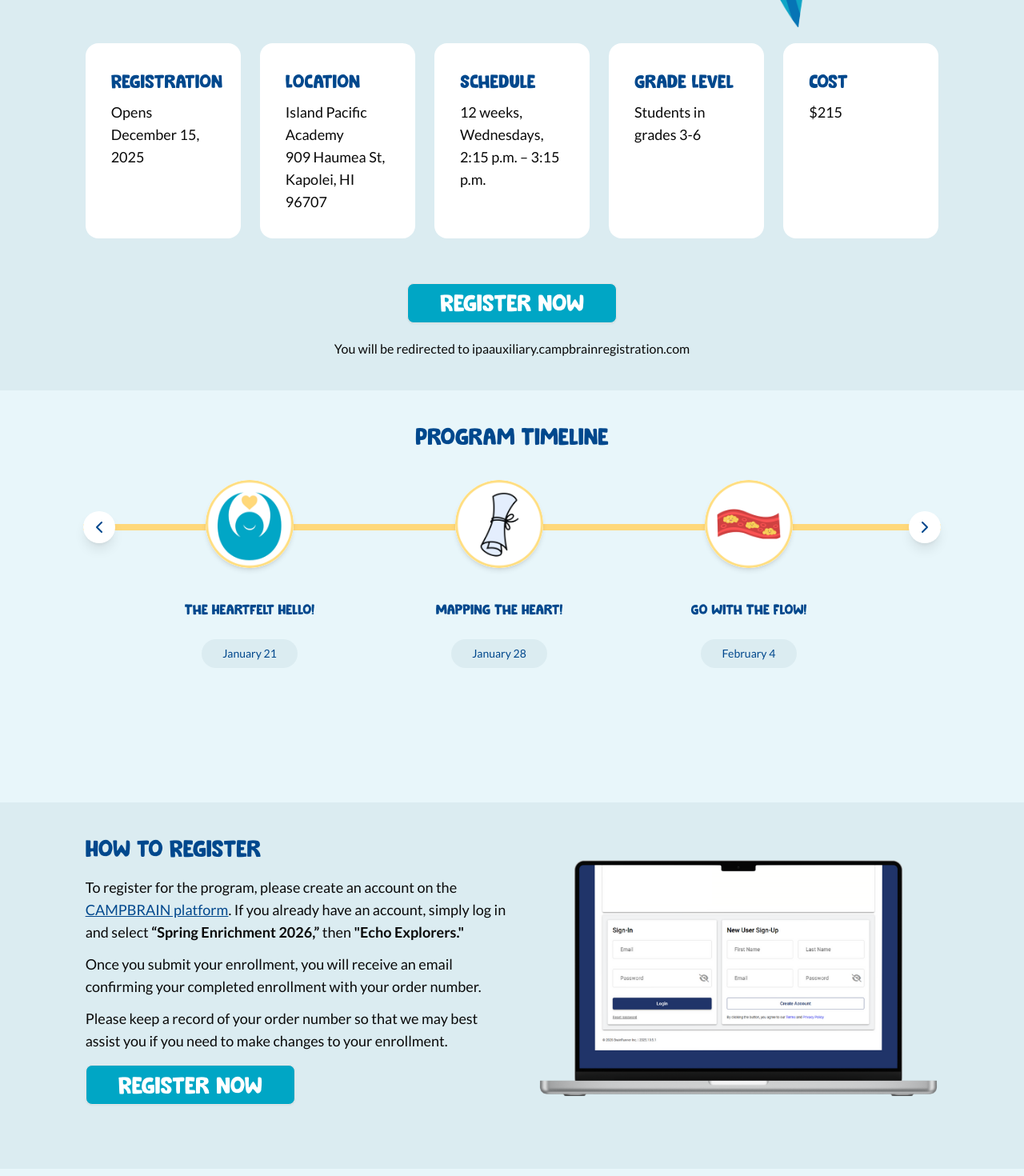
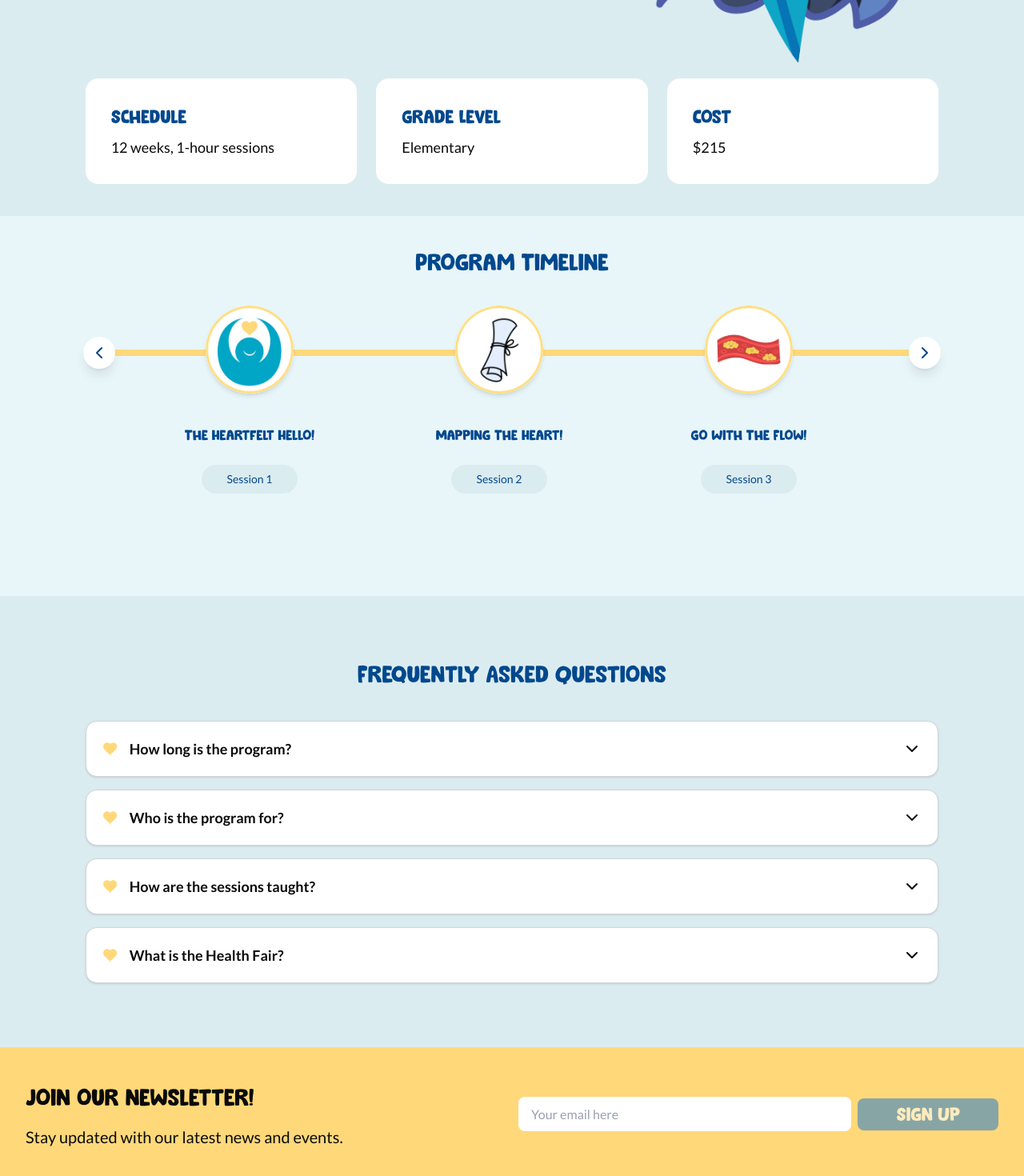
Before and after one commit to ganning127/echo_website, a Next.js app: page /program/echo-explorers in a window 1280 px wide. Shown: the part 900-2370 px from the top of the page at 80% size. Built offline with nearby package versions, Linux system fonts and the light colour scheme.

Commit message:
Echo Explorers Edits
Made the page with more generalized info for future program partners

```diff
--- a/src/app/program/echo-explorers/page.tsx
+++ b/src/app/program/echo-explorers/page.tsx
@@ -2,7 +2,6 @@ import { NavBar } from "@/components/NavBar";
 import { Suspense } from "react";
 import { Footer } from "@/components/Footer";
 import { Metadata } from "next";
-import { Button } from "@/components/ui/button";
 import Image from "next/image";
 import { ExplorersTimeline } from "@/components/Explorers Timeline/explorersTimeline";
 import FAQSection from "@/components/Echo Explorers FAQ/FAQ";
@@ -27,10 +26,15 @@ export default function EchoExplorers() {
         <NavBar />
       </nav>
       <Suspense fallback={<div>Loading...</div>}>
-        <div className="bg-[#00488D]">
-          <h1 className="text-5xl text-white pb-10 mx-auto text-center pt-12 sm:pt-10">
-            ECHO Explorers Program
-          </h1>
+        <div className="bg-[#00488D] text-white pb-10 mx-auto text-center pt-12 sm:pt-10 gap-5">
+          <h1 className="text-5xl ">ECHO Explorers Program</h1>
+          <p className="pt-5">
+            Contact us at{" "}
+            <a href="mailto:info@EdEcho.org" className="underline">
+              info@EdEcho.org
+            </a>{" "}
+            to bring the ECHO Explorers program to your school or community
+          </p>
         </div>
         <div className="bg-[#DBECF1]">
           <section className="bg-[#DBECF1] w-5/6 max-w-6xl mx-auto grid grid-cols-1 md:grid-cols-3 pt-10 px-5 sm:px-0 items-center">
@@ -40,9 +44,8 @@ export default function EchoExplorers() {
               </h3>
               <br></br>
               <p className="text-gray-700 leading-relaxed mb-4 text-xl">
-                For 12-weeks, Explorers will learn heart-healthy habits and they
-                will see how to utilize this knowledge to help themselves and
-                others.
+                Explorers will learn heart-healthy habits and they will see how
+                to utilize this knowledge to help themselves and others.
               </p>
               <p className="text-gray-700 leading-relaxed mb-4 text-xl">
                 {" "}
@@ -74,26 +77,15 @@ export default function EchoExplorers() {
             </div>
           </section>
 
-          <section className="w-5/6 max-w-6xl mx-auto grid grid-cols-1 lg:grid-cols-3 xl:grid-cols-5 gap-6 px-5 sm:px-0">
-            <div className="bg-white  rounded-2xl p-8 transition delay-150 duration-300 ease-in-out hover:-translate-y-1 hover:scale-105">
-              <h3 className="text-2xl  text-[#00488D] mb-2">Registration</h3>
-              <p className="text-lg">Opens December 15, 2025</p>
-            </div>
-
-            <div className="bg-white  rounded-2xl p-8 transition delay-150 duration-300 ease-in-out hover:-translate-y-1 hover:scale-105">
-              <h3 className="text-2xl text-[#00488D] mb-2">Location</h3>
-              <p className="text-lg">Island Pacific Academy</p>
-              <p className="text-lg">909 Haumea St, Kapolei, HI 96707</p>
-            </div>
+          <section className="w-5/6 max-w-6xl mx-auto grid grid-cols-1 lg:grid-cols-3 xl:grid-cols-3 gap-6 px-5 pb-10 sm:px-0">
             <div className="bg-white  rounded-2xl p-8 transition delay-150 duration-300 ease-in-out hover:-translate-y-1 hover:scale-105">
               <h3 className="text-2xl text-[#00488D] mb-2">Schedule</h3>
-              <p className="text-lg">12 weeks, Wednesdays,</p>
-              <p className="text-lg">2:15 p.m. – 3:15 p.m.</p>
+              <p className="text-lg">12 weeks, 1-hour sessions</p>
             </div>
 
             <div className="bg-white  rounded-2xl p-8 transition delay-150 duration-300 ease-in-out hover:-translate-y-1 hover:scale-105">
               <h3 className="text-2xl  text-[#00488D] mb-2">Grade Level</h3>
-              <p className="text-lg">Students in grades 3-6</p>
+              <p className="text-lg">Elementary</p>
             </div>
 
             <div className="bg-white  rounded-2xl p-8 transition delay-150 duration-300 ease-in-out hover:-translate-y-1 hover:scale-105">
@@ -101,79 +93,12 @@ export default function EchoExplorers() {
               <p className="text-lg">$215</p>
             </div>
           </section>
-          <div className="mx-auto text-center mt-10 pb-10">
-            <a
-              className="mx-auto text-center"
-              href="https://ipaauxiliary.campbrainregistration.com/"
-              target="_blank"
-            >
-              <Button
-                variant="outline"
-                className=" transition delay-150 duration-300 ease-in-out hover:-translate-y-1 hover:scale-105 mt-4 text-[30px] px-10 py-6 hover:text-white hover:bg-[#00488D] bg-[#00A6C5] text-white font-heading"
-              >
-                Register Now
-              </Button>
-            </a>
-            <p className="pt-5">
-              You will be redirected to ipaauxiliary.campbrainregistration.com
-            </p>
-          </div>
 
           <div className="bg-[#E8F6FA]">
-            <section className=" mx-auto py-10 px-10 max-w-6xl">
+            <section className=" mx-auto pt-10 px-10 max-w-6xl">
               <ExplorersTimeline />
             </section>
           </div>
-          <section className="w-5/6 max-w-6xl mx-auto grid grid-cols-1 md:grid-cols-4 gap-1 py-10 px-5 sm:px-0">
-            <div className="col-span-2">
-              <h2 className="text-3xl text-[#00488D] mb-4">How to Register</h2>
-              <p className="mb-3 text-lg">
-                To register for the program, please create an account on the{" "}
-                <a
-                  className="text-[#00488D] underline"
-                  href="https://ipaauxiliary.campbrainregistration.com/"
-                >
-                  CAMPBRAIN platform
-                </a>
-                . If you already have an account, simply log in and select{" "}
-                <b>“Spring Enrichment 2026,”</b> then{" "}
-                <b>&quot;Echo Explorers.&quot;</b>
-              </p>
-              <p className="text-lg mb-3">
-                Once you submit your enrollment, you will receive an email
-                confirming your completed enrollment with your order number.
-              </p>
-
-              <p className="text-lg">
-                Please keep a record of your order number so that we may best
-                assist you if you need to make changes to your enrollment.
-              </p>
-
-              <div className="sm:m-0 mx-auto sm:text-left text-center mt-10 pb-10">
-                <a
-                  className="mx-auto text-center"
-                  href="https://ipaauxiliary.campbrainregistration.com/"
-                  target="_blank"
-                >
-                  <Button
-                    variant="outline"
-                    className=" transition delay-150 duration-300 ease-in-out hover:-translate-y-1 hover:scale-105 mt-4 text-[30px] px-10 py-6 hover:text-white hover:bg-[#00488D] bg-[#00A6C5] text-white font-heading"
-                  >
-                    Register Now
-                  </Button>
-                </a>
-              </div>
-            </div>
-            <div className="col-span-2 flex justify-end">
-              <Image
-                src="/Echo_Explorers_Program_Registration.png"
-                alt="Registration"
-                width={535}
-                height={285}
-                className="pb-5 w-full max-w-[500px] h-auto object-contain"
-              />
-            </div>
-          </section>
           <section>
             <FAQSection></FAQSection>
           </section>
--- a/src/components/Echo Explorers FAQ/FAQ.tsx
+++ b/src/components/Echo Explorers FAQ/FAQ.tsx
@@ -1,77 +1,30 @@
 import Accordion from "../ui/Accordion";
-import { Button } from "../ui/button";
 
 export default function FAQSection() {
   const faq = [
     {
-      question: "Who can participate? ",
-      answer: "The program is open to students in grades 3 to 6.",
+      question: "How long is the program? ",
+      answer: "The program consists of 12 sessions, each lasting 60 minutes.",
     },
     {
-      question: "Can only IPA students participate? ",
-      answer: "No. Students in grades 3–6 from any school may register.",
+      question: "Who is the program for?",
+      answer:
+        "This program is designed for children (Explorers) who want to learn how to take care of their bodies, minds, and hearts while becoming leaders in their community.",
     },
     {
-      question: "How can I register for ECHO Explorers? ",
-      answer: (
-        <div className="space-y-4">
-          <p>
-            <strong>1.</strong> Create an account on the CampBrain platform, or
-            log in if you already have one.
-          </p>
-
-          <p>
-            <strong>2.</strong> Select “Spring Enrichment 2026.”
-          </p>
-
-          <p>
-            <strong>3.</strong> Select “Echo Explorers.”
-          </p>
-          <p>
-            <strong>4.</strong> Complete and submit your enrollment.
-          </p>
-          <p>
-            <strong>5.</strong> You will receive an email confirming your
-            enrollment with an order number—please keep this for your records.
-          </p>
-
-          <p>
-            Register here:{" "}
-            <a
-              href="https://ipaauxiliary.campbrainregistration.com/"
-              className="text-blue-600 underline font-medium"
-              target="_blank"
-            >
-              https://ipaauxiliary.campbrainregistration.com/
-            </a>
-          </p>
-        </div>
-      ),
+      question: "How are the sessions taught? ",
+      answer:
+        "Sessions are highly interactive and include games, group discussions, hands-on activities, and creative projects to keep Explorers engaged and excited to learn.",
     },
     {
-      question: "When does the program take place?",
+      question: "What is the Health Fair? ",
       answer:
-        "Classes are held on Wednesdays from 2:15–3:15 pm for 12 weeks. There will be no class on March 18 (Spring Break).",
-    },
-    {
-      question: "Is the heart health fair open to the public?",
-      answer:
-        "Yes! Families, students, and community members will be invited. More details coming soon.",
-    },
-    {
-      question: "What is the pick- up procedure? ",
-      answer:
-        "Students in IPA’s Extended Day program will be taken to their Extended Day rooms at 3:15 pm. Students who are not in Extended Day must be picked up right after class. IPA offers a 10-minute grace period; after that, students will be checked into Extended Day and a $35 drop-in fee will be applied.",
-    },
-    {
-      question: "How much does the program cost? ",
-      answer:
-        "The cost is $215 for the 12-week program, payable to IPA through CampBrain. ",
+        "At the end of the program, Explorers will organize and host their own Heart Health Fair, giving them the opportunity to showcase what they’ve learned and practice leadership skills.",
     },
   ];
 
   return (
-    <section className="py-20 bg-[#E8F6FA] px-5 sm:px-0">
+    <section className="py-20 bg-[#dbecf1] px-5 sm:px-0">
       <div className="max-w-6xl w-5/6 mx-auto">
         <div className="max-w-6xl mx-auto">
           <h2 className="text-3xl text-center mb-10 text-[#00488D]">
@@ -79,24 +32,6 @@ export default function FAQSection() {
           </h2>
           <Accordion items={faq} />
         </div>
-        <div className="mx-auto text-center mt-10">
-          <a
-            className="mx-auto text-center"
-            href="https://ipaauxiliary.campbrainregistration.com/"
-            target="_blank"
-          >
-            <Button
-              variant="outline"
-              className="mt-4 text-[30px] px-10 py-6 hover:text-white hover:bg-[#00488D] bg-[#00A6C5] text-white font-heading"
-            >
-              Register Now
-            </Button>
-          </a>
-
-          <p className="pt-5">
-            You will be redirected to ipaauxiliary.campbrainregistration.com
-          </p>
-        </div>
       </div>
     </section>
   );
--- a/src/components/Explorers Timeline/explorersTimeline.tsx
+++ b/src/components/Explorers Timeline/explorersTimeline.tsx
@@ -11,7 +11,7 @@ const weeks = [
     subtitle: "The Heartfelt Hello! ",
     info: "Welcome Explorers to your adventure! On this quest, you will get to know your fellow Explorers and their hearts!",
     imgSrc: "/ExplorerTimeline/week1.png",
-    date: "January 21",
+    date: "Session 1",
   },
   {
     number: 2,
@@ -19,7 +19,7 @@ const weeks = [
     subtitle: "Mapping The Heart! ",
     info: "Explorers will discover their maps which will guide them through the chambers of their hearts.",
     imgSrc: "/ExplorerTimeline/week2.png",
-    date: "January 28",
+    date: "Session 2",
   },
   {
     number: 3,
@@ -39,7 +39,7 @@ const weeks = [
       </>
     ),
     imgSrc: "/ExplorerTimeline/week3.png",
-    date: "February 4",
+    date: "Session 3",
   },
   {
     number: 4,
@@ -47,7 +47,7 @@ const weeks = [
     subtitle: "Mind-Well! ",
     info: "Explorers will discover their mind-heart connections.",
     imgSrc: "/ExplorerTimeline/week4.png",
-    date: "February 11",
+    date: "Session 4",
   },
   {
     number: 5,
@@ -55,7 +55,7 @@ const weeks = [
     subtitle: "Eat-Well! ",
     info: "Explorers will learn how to best fuel their hearts.",
     imgSrc: "/ExplorerTimeline/week5.png",
-    date: "February 18",
+    date: "Session 5",
   },
   {
     number: 6,
@@ -63,7 +63,7 @@ const weeks = [
     subtitle: "Rest-Well! ",
     info: "Explorers will learn how to recharge and rejuvenate their hearts.",
     imgSrc: "/ExplorerTimeline/week6.png",
-    date: "February 25",
+    date: "Session 6",
   },
   {
     number: 7,
@@ -71,7 +71,7 @@ const weeks = [
     subtitle: "Move-Well! ",
     info: "Beyond the four walls of the classroom, Explorers will learn the four squares of Echo’s favorite outdoor game.",
     imgSrc: "/ExplorerTimeline/week7.png",
-    date: "March 4",
+    date: "Session 7",
   },
   {
     number: 8,
@@ -79,7 +79,7 @@ const weeks = [
     subtitle: "Escape The Risk! ",
     info: "Uh oh! Explorers stumbled upon some blockages and will find ways to bypass them.",
     imgSrc: "/ExplorerTimeline/week8.png",
-    date: "March 11",
+    date: "Session 8",
   },
   {
     number: 10,
@@ -87,7 +87,7 @@ const weeks = [
     subtitle: "On Your Mark, Get Set, Measure!",
     info: "A special guest will join the quest to teach Explorers how to measure their blood pressure and heart rates.",
     imgSrc: "/ExplorerTimeline/week9.png",
-    date: "March 25",
+    date: "Session 9",
   },
   {
     number: 11,
@@ -95,7 +95,7 @@ const weeks = [
     subtitle: "Explorers Prepare For The Fair! (part 1)",
     info: "Explorers will prepare to showcase what they have learned from their quest.",
     imgSrc: "/ExplorerTimeline/week10.png",
-    date: "April 1",
+    date: "Session 10",
   },
   {
     number: 12,
@@ -103,7 +103,7 @@ const weeks = [
     subtitle: "Explorers Prepare For The Fair! (part 2)",
     info: "Explorers will prepare to showcase what they have learned from their quest.",
     imgSrc: "/ExplorerTimeline/week11.png",
-    date: "April 8",
+    date: "Session 11",
   },
   {
     number: 13,
@@ -111,7 +111,7 @@ const weeks = [
     subtitle: "ECHO Explorers Fair!",
     info: "Explorers lead a fair to raise awareness in their community, while pledging to continue their journeys of their hearts.",
     imgSrc: "/ExplorerTimeline/week12.png",
-    date: "April 15",
+    date: "Session 12",
   },
 ];
 
```
